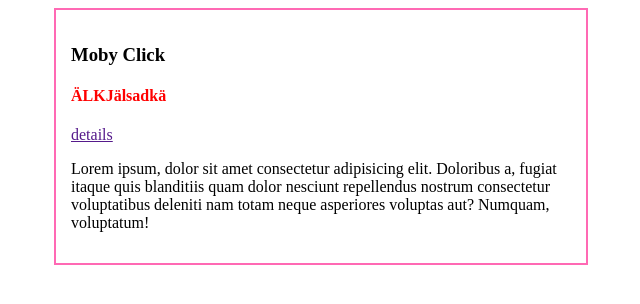
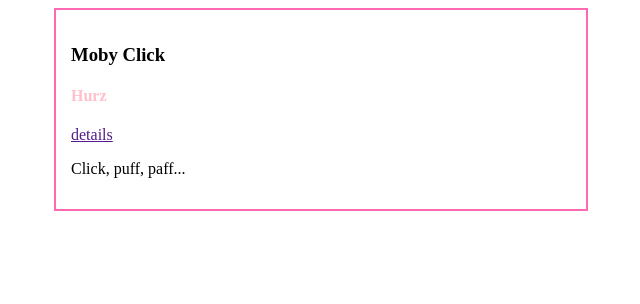
Before and after one commit to web-dave/REMOTE-WORKSHOP, an Angular app: page / in a window 1280 px wide. Shown: the top 304 px of the page, without its empty margins (319-959 px from the left). Built offline with nearby package versions, Linux system fonts and the light colour scheme.

Commit message:
@Input()

```diff
--- a/src/app/app.component.html
+++ b/src/app/app.component.html
@@ -1,4 +1,4 @@
 <div class="list">
-  <app-book-card></app-book-card>
+  <app-book-card [content]="book"></app-book-card>
 </div>
 <!-- <span class="abstract">södalfkjasälfj scäfls hfgki ha</span> -->
--- a/src/app/app.component.ts
+++ b/src/app/app.component.ts
@@ -7,4 +7,9 @@ import { Component } from '@angular/core';
 })
 export class AppComponent {
   title = 'bookmankey-client';
+  book = {
+    title: 'Moby Click',
+    author: 'Hurz',
+    abstract: 'Click, puff, paff...',
+  };
 }
--- a/src/app/book-card/book-card.component.html
+++ b/src/app/book-card/book-card.component.html
@@ -1,11 +1,10 @@
 <!-- <div class="card"> -->
-<h3>Moby Click</h3>
-<h4 [style]="myStyle">ÄLKJälsadkä</h4>
+<h3>
+  {{ content.title }}
+</h3>
+<h4 [style]="myStyle">{{ content.author }}</h4>
 <a href="">details</a>
 <p class="abstract">
-  Lorem ipsum, dolor sit amet consectetur adipisicing elit. Doloribus a, fugiat
-  itaque quis blanditiis quam dolor nesciunt repellendus nostrum consectetur
-  voluptatibus deleniti nam totam neque asperiores voluptas aut? Numquam,
-  voluptatum!
+  {{ content.abstract }}
 </p>
 <!-- </div> -->
--- a/src/app/book-card/book-card.component.ts
+++ b/src/app/book-card/book-card.component.ts
@@ -1,4 +1,4 @@
-import { Component, OnInit } from '@angular/core';
+import { Component, Input, OnInit } from '@angular/core';
 
 @Component({
   selector: 'app-book-card',
@@ -6,16 +6,17 @@ import { Component, OnInit } from '@angular/core';
   styleUrls: ['./book-card.component.scss'],
 })
 export class BookCardComponent implements OnInit {
+  @Input() content: any;
   myStyle = {
-    color: '#efefef',
+    color: 'pink',
   };
   constructor() {}
 
   ngOnInit(): void {
-    setTimeout(() => {
-      this.myStyle = {
-        color: 'red',
-      };
-    }, 2000);
+    // setTimeout(() => {
+    //   this.myStyle = {
+    //     color: 'red',
+    //   };
+    // }, 2000);
   }
 }
```
